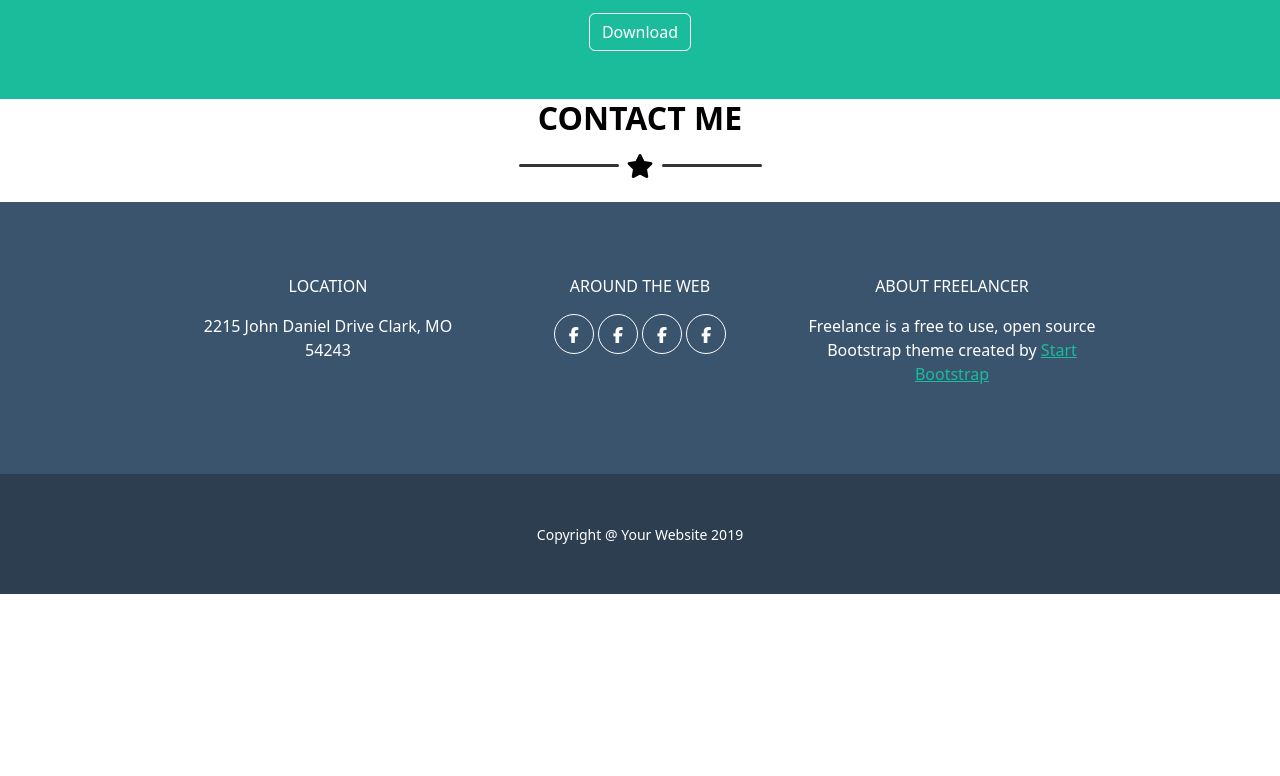
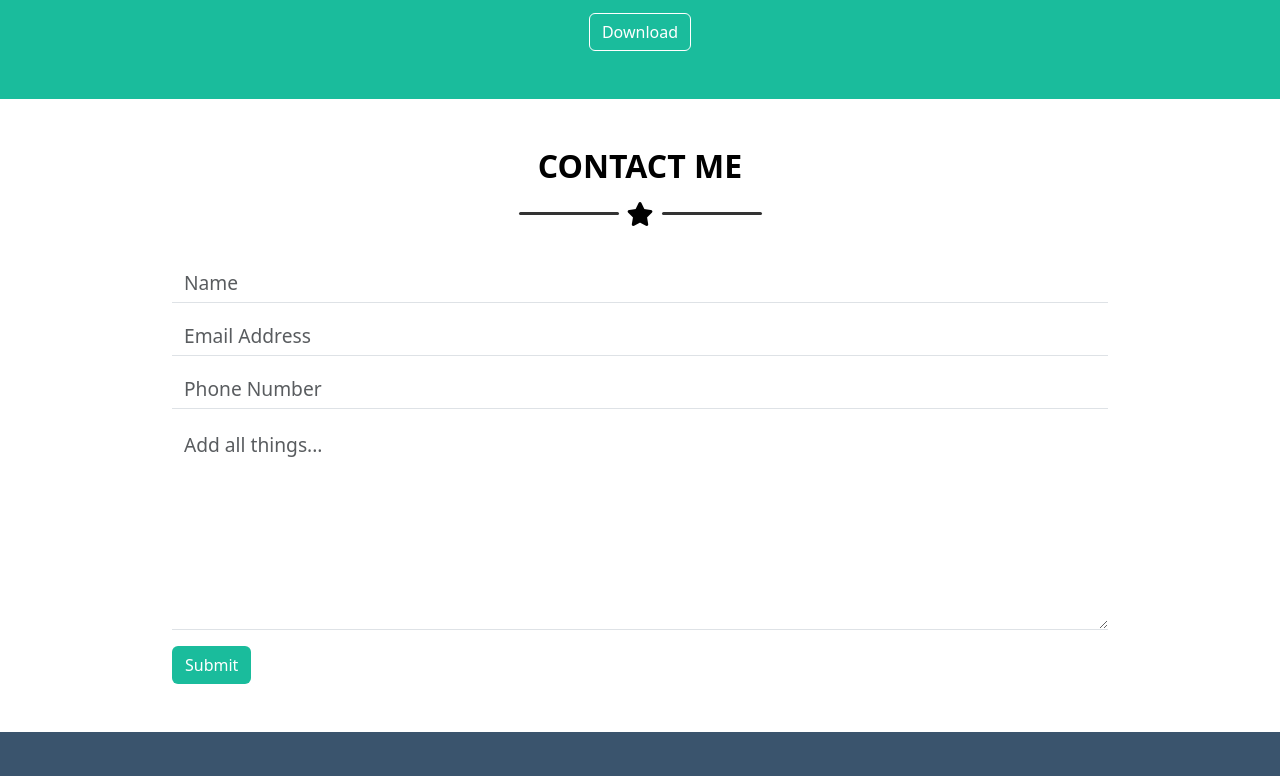
Before and after one commit to DavideSberna/html-css-bootstrap-freelancer, a plain HTML site: page index.html in a window 1280 px wide. Shown: the part 1604-2380 px from the top of the page. Before the commit the page ends 2198 px from the top, so only its background shows below. Drawn offline with nearby package versions, Linux system fonts and the light colour scheme.

Commit message:
add form in index.html

```diff
--- a/css/style.css
+++ b/css/style.css
@@ -60,8 +60,10 @@
 .card-image:hover::after{
     opacity: 1;
 }
-
-
+.btn:hover{
+    background-color: #57cab3;
+    transform: translateY(0.5px);
+}
 
 /* after / before settings  */
 .a-b-icon::after, .a-b-icon::before{
@@ -86,3 +88,9 @@
     border: solid 1px white;
     line-height: 40px;
   }
+
+
+  /* input placeholder settings */
+  input::placeholder, textarea::placeholder {
+    font-size: 1.2em;
+}
--- a/index.html
+++ b/index.html
@@ -149,8 +149,8 @@
             </div>
         </section>
         <section id="contact">
-            <div>
-                <div class="">
+            <div class="w-75 m-auto pt-5">
+                <div>
                     <div class="text-center text-black">
                         <h2 class="text-uppercase fw-bold">contact me</h2>
                     </div>
@@ -161,6 +161,24 @@
                             </div>
                         </div>
                     </div>
+                </div>
+                <div class="container pb-5 pt-3">
+                    <form>
+                        <div class="mb-3">
+                          <input type="text" name="name" class="form-control border-0 border-bottom rounded-0" id="name" placeholder="Name" aria-describedby="name">
+                        </div>
+                        <div class="mb-3">
+                          <input type="email" name="email" class="form-control border-0 border-bottom rounded-0" id="email" placeholder="Email Address" aria-describedby="emailHelp">
+                        </div>
+                        <div class="mb-3">
+                          <input type="text" name="text" class="form-control border-0 border-bottom rounded-0" id="number" placeholder="Phone Number" aria-describedby="phoneNumber">
+                        </div>
+                        <div class="mb-3">
+                          <textarea name="textarea" class="form-control border-0 border-bottom rounded-0" id="textarea" rows="8" placeholder="Add all things..."></textarea>
+
+                        </div>
+                        <button type="submit" class="btn TR-bg-aqua text-white">Submit</button>
+                      </form>
                 </div>
             </div>
         </section>
```
